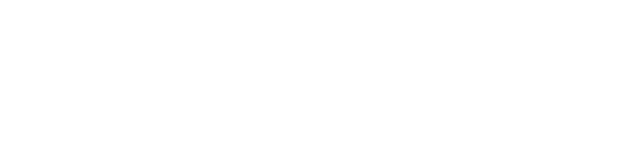
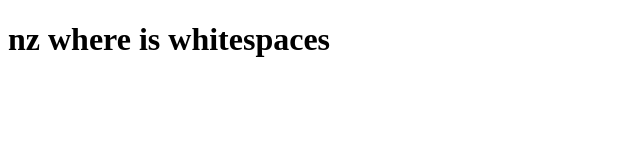
Before and after one commit to vtarasso/rsschool-cv, a plain HTML site: page index.html in a window 1280 px wide. Shown: the whole page, without its empty margins (0-640 px from the left). Drawn offline with Linux system fonts and the light colour scheme.

Commit message:
Update index.html

```diff
--- a/index.html
+++ b/index.html
@@ -6,5 +6,6 @@
     <title>Document</title>
 </head>
 <body>
+    <h1>nz where is whitespaces</h1>
 </body>
 </html>
```
